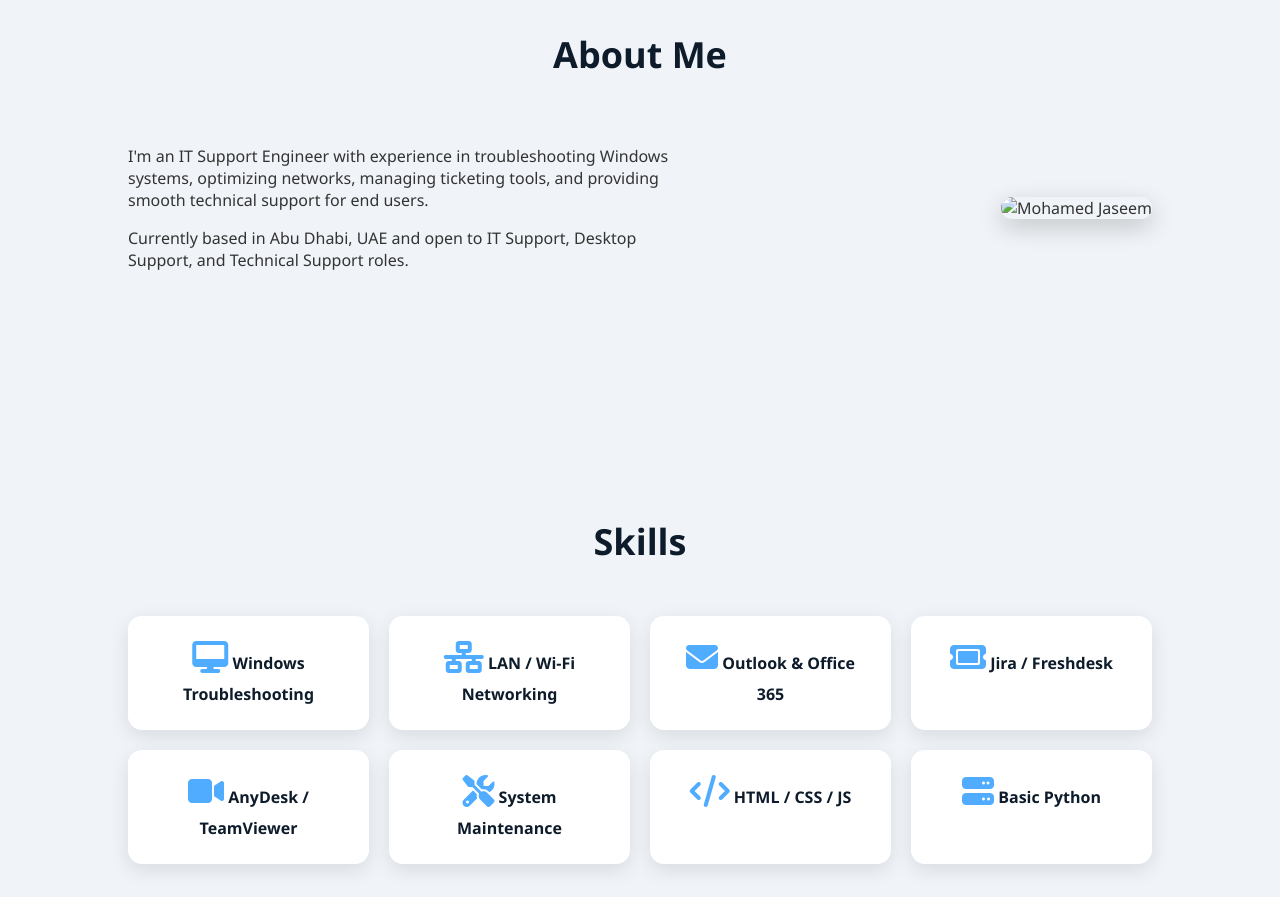
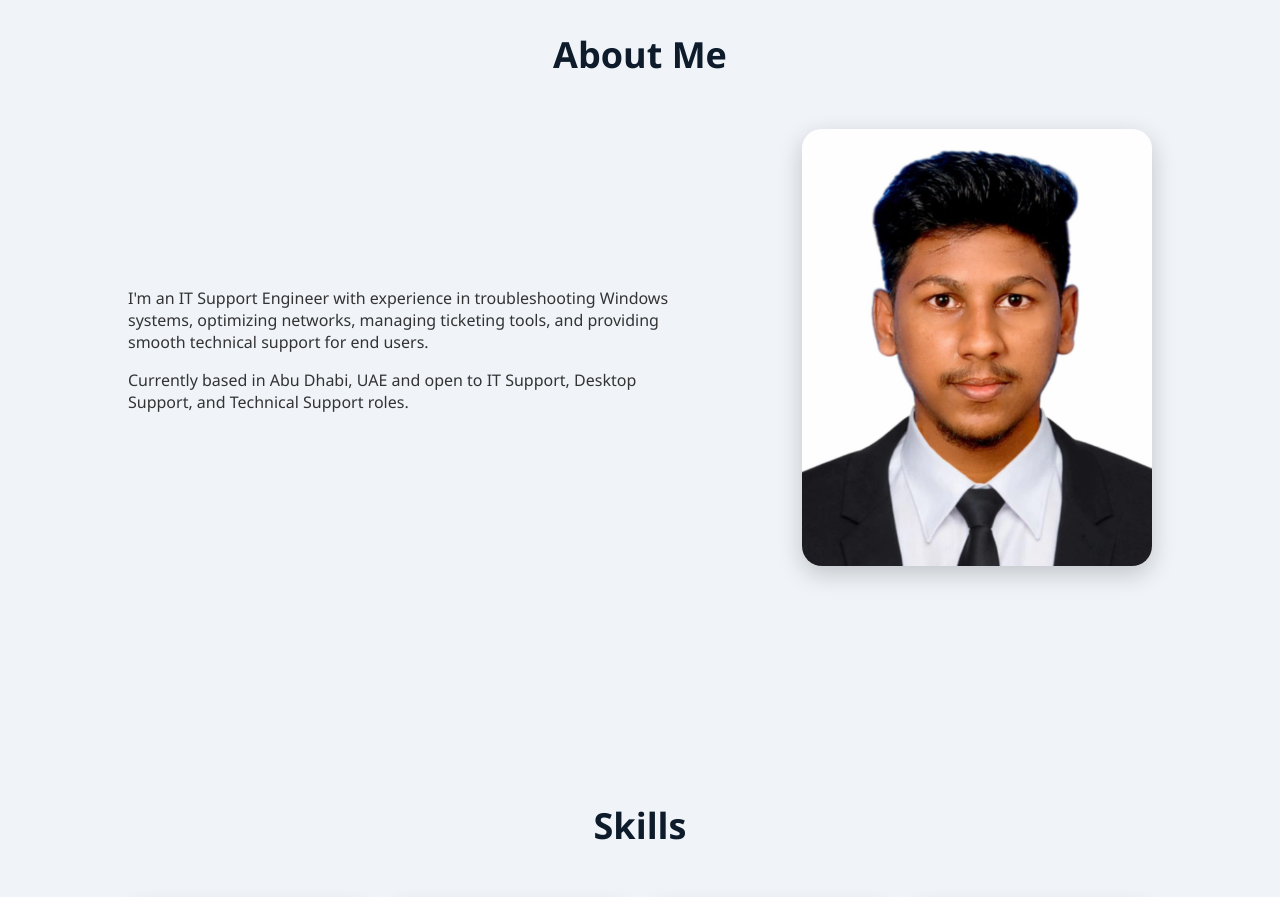
Before and after one commit to jaseem16/portfolio, a plain HTML site: page index.html in a window 1280 px wide. Shown: the part 1040-1937 px from the top of the page. Drawn offline with Linux system fonts and the light colour scheme.

```diff
--- a/index.html
+++ b/index.html
@@ -59,7 +59,7 @@
         </p>
       </div>
       <div class="about-image">
-        <img src="assets/profile2.png" alt="Mohamed Jaseem">
+        <img src="assets/your-image.jpg" alt="Mohamed Jaseem">
       </div>
     </div>
   </section>
```
